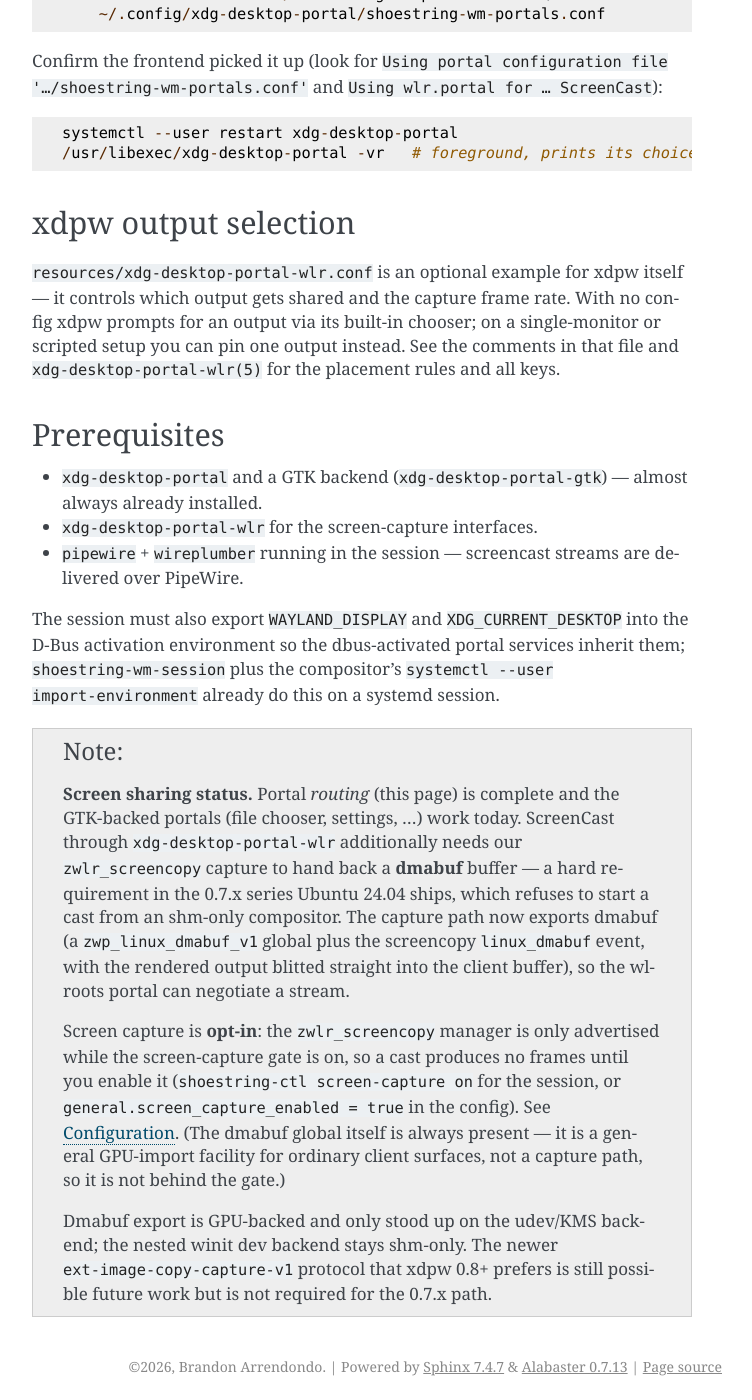
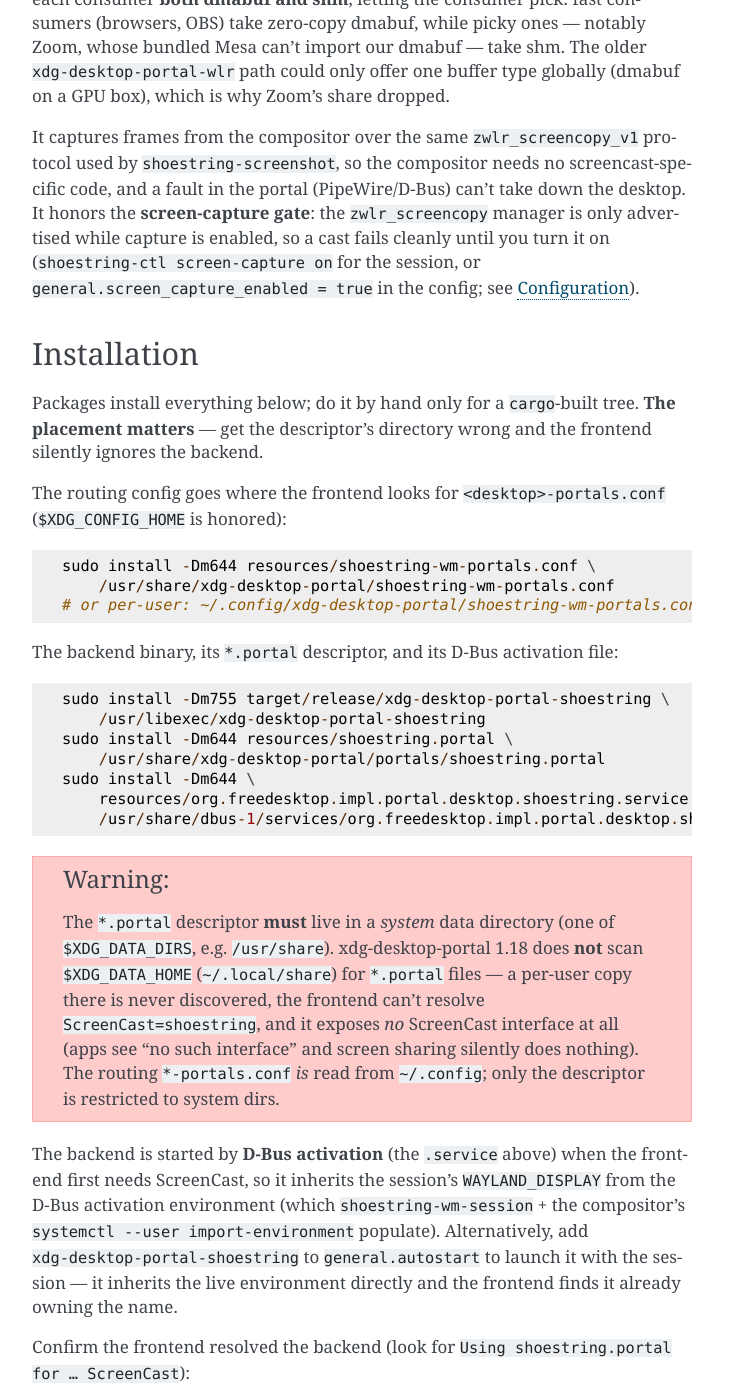
Before and after one commit to szarta/shoestring-wm, a Sphinx documentation site: the page built from docs/portals.rst, in a window 1280 px wide and 1400 px high, scrolled down 804 px. Shown: the whole window, without its empty margins (388-1140 px from the left). Built offline with Sphinx 7.4.7, drawn with Linux system fonts in a browser that asks for light colours; some of the changed text lies outside the part shown.

Commit message:
portal: package + document the ScreenCast backend (task 157)
Ship xdg-desktop-portal-shoestring everywhere and capture the install-location
gotcha that cost a debugging round:

- deb/rpm (Cargo.toml assets): the helper -> /usr/libexec, shoestring.portal ->
  /usr/share/xdg-desktop-portal/portals/, the D-Bus activation .service ->
  /usr/share/dbus-1/services/, and shoestring-wm-portals.conf ->
  /usr/share/xdg-desktop-portal/ (now shipped by the package, not manual).
  deb recommends += xdg-desktop-portal, xdg-desktop-portal-wlr, pipewire.
- FreeBSD: new SCREENCAST option (default on) gating the pipewire +
  xdg-desktop-portal deps and the portal install; relocates the helper to
  libexec and rewrites the .service Exec to ${PREFIX}.
- docs/portals.rst: documents the native backend and a prominent warning that
  the *.portal descriptor MUST live in a system data dir ($XDG_DATA_DIRS) —
  xdg-desktop-portal 1.18 doesn't scan $XDG_DATA_HOME, so a ~/.local/share copy
  is silently ignored and ScreenCast disappears entirely.

Co-Authored-By: Claude Opus 4.8 (1M context) <noreply@anthropic.com>

```diff
--- a/docs/portals.rst
+++ b/docs/portals.rst
@@ -11,83 +11,117 @@ shoestring-wm sets ``XDG_CURRENT_DESKTOP=shoestring-wm`` (in
 ``shoestring-wm-session``), which appears in no backend's built-in
 ``UseIn=`` list. Without a configuration file telling the frontend which
 backend to use, screen-capture portals have *no* implementation and
-screen sharing silently fails. The two config files shipped under
+screen sharing silently fails. The config + descriptor files shipped under
 ``resources/`` close that gap.
 
 Backend selection
-------------------
+-----------------
 
 ``resources/shoestring-wm-portals.conf`` maps portal interfaces to
 backends for our desktop:
 
-- screen capture (``ScreenCast``, ``Screenshot``) → **xdg-desktop-portal-wlr**
-  (xdpw), the wlroots backend, which speaks the same ``zwlr_screencopy``
-  and foreign-toplevel protocols this compositor implements;
+- ``ScreenCast`` → **xdg-desktop-portal-shoestring**, our own backend
+  (below);
+- ``Screenshot`` → **xdg-desktop-portal-wlr** (xdpw), the wlroots backend,
+  which speaks the ``zwlr_screencopy`` protocol this compositor implements;
 - everything else (file chooser, settings, …) → the **GTK** backend.
 
-Install it where the frontend looks for ``<desktop>-portals.conf``::
+The shoestring ScreenCast backend
+----------------------------------
 
-    # system-wide
+``xdg-desktop-portal-shoestring`` is a small standalone D-Bus service
+(``org.freedesktop.impl.portal.desktop.shoestring``) that implements
+``org.freedesktop.impl.portal.ScreenCast``. It feeds PipeWire itself and
+offers each consumer **both dmabuf and shm**, letting the consumer pick:
+fast consumers (browsers, OBS) take zero-copy dmabuf, while picky ones —
+notably Zoom, whose bundled Mesa can't import our dmabuf — take shm. The
+older ``xdg-desktop-portal-wlr`` path could only offer one buffer type
+globally (dmabuf on a GPU box), which is why Zoom's share dropped.
+
+It captures frames from the compositor over the same ``zwlr_screencopy_v1``
+protocol used by ``shoestring-screenshot``, so the compositor needs no
+screencast-specific code, and a fault in the portal (PipeWire/D-Bus) can't
+take down the desktop. It honors the **screen-capture gate**: the
+``zwlr_screencopy`` manager is only advertised while capture is enabled, so
+a cast fails cleanly until you turn it on (``shoestring-ctl screen-capture
+on`` for the session, or ``general.screen_capture_enabled = true`` in the
+config; see :doc:`configuration`).
+
+Installation
+------------
+
+Packages install everything below; do it by hand only for a
+``cargo``-built tree. **The placement matters** — get the descriptor's
+directory wrong and the frontend silently ignores the backend.
+
+The routing config goes where the frontend looks for
+``<desktop>-portals.conf`` (``$XDG_CONFIG_HOME`` is honored)::
+
     sudo install -Dm644 resources/shoestring-wm-portals.conf \
         /usr/share/xdg-desktop-portal/shoestring-wm-portals.conf
+    # or per-user: ~/.config/xdg-desktop-portal/shoestring-wm-portals.conf
 
-    # or per-user
-    install -Dm644 resources/shoestring-wm-portals.conf \
-        ~/.config/xdg-desktop-portal/shoestring-wm-portals.conf
+The backend binary, its ``*.portal`` descriptor, and its D-Bus activation
+file::
 
-Confirm the frontend picked it up (look for ``Using portal configuration
-file '…/shoestring-wm-portals.conf'`` and ``Using wlr.portal for …
-ScreenCast``)::
+    sudo install -Dm755 target/release/xdg-desktop-portal-shoestring \
+        /usr/libexec/xdg-desktop-portal-shoestring
+    sudo install -Dm644 resources/shoestring.portal \
+        /usr/share/xdg-desktop-portal/portals/shoestring.portal
+    sudo install -Dm644 \
+        resources/org.freedesktop.impl.portal.desktop.shoestring.service \
+        /usr/share/dbus-1/services/org.freedesktop.impl.portal.desktop.shoestring.service
+
+.. warning::
+
+   The ``*.portal`` descriptor **must** live in a *system* data directory
+   (one of ``$XDG_DATA_DIRS``, e.g. ``/usr/share``). xdg-desktop-portal
+   1.18 does **not** scan ``$XDG_DATA_HOME`` (``~/.local/share``) for
+   ``*.portal`` files — a per-user copy there is never discovered, the
+   frontend can't resolve ``ScreenCast=shoestring``, and it exposes *no*
+   ScreenCast interface at all (apps see "no such interface" and screen
+   sharing silently does nothing). The routing ``*-portals.conf`` *is* read
+   from ``~/.config``; only the descriptor is restricted to system dirs.
+
+The backend is started by **D-Bus activation** (the ``.service`` above)
+when the frontend first needs ScreenCast, so it inherits the session's
+``WAYLAND_DISPLAY`` from the D-Bus activation environment (which
+``shoestring-wm-session`` + the compositor's ``systemctl --user
+import-environment`` populate). Alternatively, add
+``xdg-desktop-portal-shoestring`` to ``general.autostart`` to launch it
+with the session — it inherits the live environment directly and the
+frontend finds it already owning the name.
+
+Confirm the frontend resolved the backend (look for
+``Using shoestring.portal for … ScreenCast``)::
 
     systemctl --user restart xdg-desktop-portal
     /usr/libexec/xdg-desktop-portal -vr   # foreground, prints its choices
 
-xdpw output selection
----------------------
+xdpw output selection (Screenshot)
+----------------------------------
 
-``resources/xdg-desktop-portal-wlr.conf`` is an optional example for
-xdpw itself — it controls which output gets shared and the capture frame
-rate. With no config xdpw prompts for an output via its built-in chooser;
-on a single-monitor or scripted setup you can pin one output instead. See
-the comments in that file and ``xdg-desktop-portal-wlr(5)`` for the
-placement rules and all keys.
+``resources/xdg-desktop-portal-wlr.conf`` is an optional example for xdpw,
+which still backs the ``Screenshot`` portal. With no config xdpw prompts
+for an output via its built-in chooser; on a single-monitor or scripted
+setup you can pin one output instead. See the comments in that file and
+``xdg-desktop-portal-wlr(5)``.
 
 Prerequisites
 -------------
 
-- ``xdg-desktop-portal`` and a GTK backend
+- ``xdg-desktop-portal`` (the frontend) and a GTK backend
   (``xdg-desktop-portal-gtk``) — almost always already installed.
-- ``xdg-desktop-portal-wlr`` for the screen-capture interfaces.
-- ``pipewire`` + ``wireplumber`` running in the session — screencast
-  streams are delivered over PipeWire.
-
-The session must also export ``WAYLAND_DISPLAY`` and
-``XDG_CURRENT_DESKTOP`` into the D-Bus activation environment so the
-dbus-activated portal services inherit them; ``shoestring-wm-session``
-plus the compositor's ``systemctl --user import-environment`` already do
-this on a systemd session.
+- ``pipewire`` running in the session — screencast streams are delivered
+  over PipeWire, and the backend links ``libpipewire``.
+- ``xdg-desktop-portal-wlr`` for the ``Screenshot`` interface.
 
 .. note::
 
-   **Screen sharing status.** Portal *routing* (this page) is complete and
-   the GTK-backed portals (file chooser, settings, …) work today.
-   ScreenCast through ``xdg-desktop-portal-wlr`` additionally needs our
-   ``zwlr_screencopy`` capture to hand back a **dmabuf** buffer — a hard
-   requirement in the 0.7.x series Ubuntu 24.04 ships, which refuses to
-   start a cast from an shm-only compositor. The capture path now exports
-   dmabuf (a ``zwp_linux_dmabuf_v1`` global plus the screencopy
-   ``linux_dmabuf`` event, with the rendered output blitted straight into
-   the client buffer), so the wlroots portal can negotiate a stream.
-
-   Screen capture is **opt-in**: the ``zwlr_screencopy`` manager is only
-   advertised while the screen-capture gate is on, so a cast produces no
-   frames until you enable it (``shoestring-ctl screen-capture on`` for the
-   session, or ``general.screen_capture_enabled = true`` in the config).
-   See :doc:`configuration`. (The dmabuf global itself is always present —
-   it is a general GPU-import facility for ordinary client surfaces, not a
-   capture path, so it is not behind the gate.)
-
-   Dmabuf export is GPU-backed and only stood up on the udev/KMS backend;
-   the nested winit dev backend stays shm-only. The newer
-   ``ext-image-copy-capture-v1`` protocol that xdpw 0.8+ prefers is still
-   possible future work but is not required for the 0.7.x path.
+   **Screen sharing status.** Routing + the native ScreenCast backend are
+   complete: with the screen-capture gate on, browsers and Zoom both share
+   the whole screen. The backend's capture is currently shm-only on the
+   PipeWire side (every consumer gets shm — correct, just more CPU than
+   dmabuf); per-consumer dmabuf negotiation (so browsers/OBS regain
+   zero-copy while Zoom keeps shm) is the next step. Implementing the
+   ``Screenshot`` portal here too would let xdpw be dropped entirely.
```
Also changed, not shown: Cargo.toml (+23 -2 lines), 2 other files.
